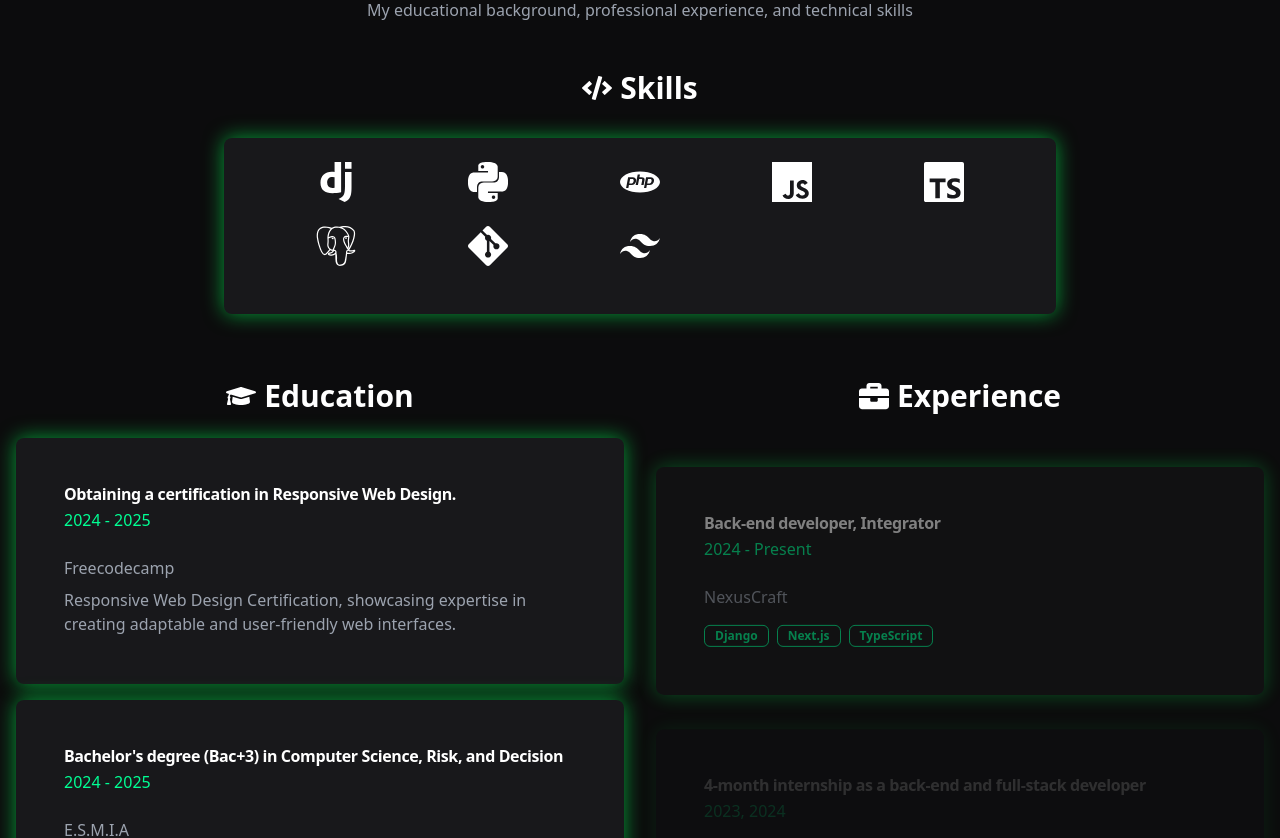
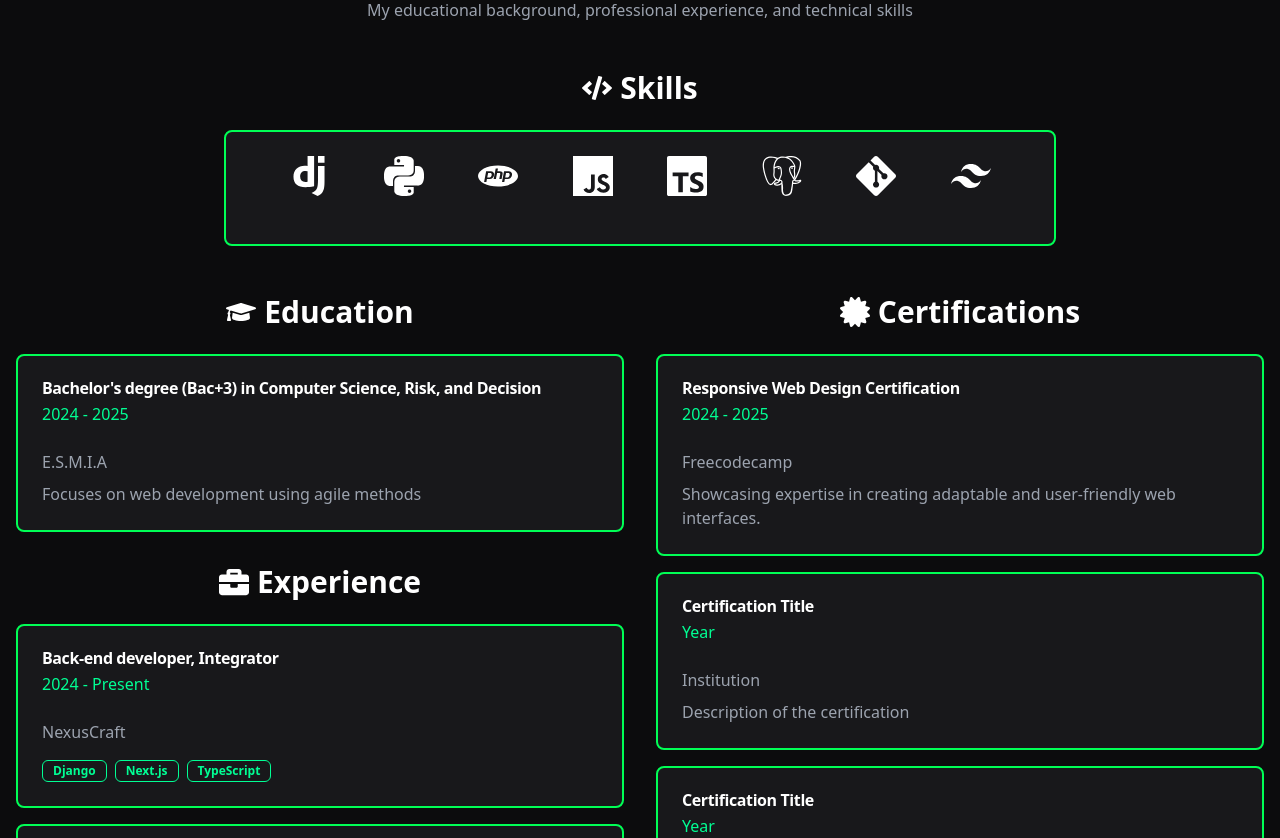
Before and after one commit to cherica01/Akelakelakee, a Next.js app: page / in a window 1280 px wide. Shown: the part 1440-2278 px from the top of the page. Built offline with nearby package versions, Linux system fonts and the light colour scheme.

Commit message:
maj kely

```diff
--- a/components/resume.tsx
+++ b/components/resume.tsx
@@ -1,9 +1,9 @@
-'use client';
+"use client"
 
-import { Badge } from "@/components/ui/badge";
-import { CardHeader, CardContent, CardTitle } from "@/components/ui/card";
-import { motion } from "framer-motion";
-import { FaGraduationCap, FaBriefcase, FaCode } from 'react-icons/fa';
+import { Badge } from "@/components/ui/badge"
+import { CardHeader, CardContent, CardTitle } from "@/components/ui/card"
+import { motion } from "framer-motion"
+import { FaGraduationCap, FaBriefcase, FaCode, FaCertificate } from "react-icons/fa"
 import {
   SiDjango,
   SiPython,
@@ -13,36 +13,58 @@
   SiPostgresql,
   SiGit,
   SiTailwindcss,
+} from "react-icons/si"
 
-} from 'react-icons/si';
 const cardVariants = {
-  hidden: { opacity: 0.1, y: 50 }, // Initial opacity at 0.1 to avoid flickering
+  hidden: { opacity: 0.1, y: 50 },
   visible: (i: number) => ({
     opacity: 1,
     y: 0,
     transition: {
-      delay: i * 0.4, // Delay each card by 0.4s for staggered animation
-      duration: 1,    // Longer duration for a smoother transition
-      ease: "easeOut", // Smooth easing for a natural animation
+      delay: i * 0.3,
+      duration: 0.8,
+      ease: "easeOut",
     },
   }),
-};
+}
 
 export function Resume() {
   const educationData = [
-    {
-      title: "Obtaining a certification in Responsive Web Design.",
-      date: "2024 - 2025",
-      content: "Responsive Web Design Certification, showcasing expertise in creating adaptable and user-friendly web interfaces.",
-      institution: "Freecodecamp",
-    },
     {
       title: "Bachelor's degree (Bac+3) in Computer Science, Risk, and Decision",
       date: "2024 - 2025",
       content: "Focuses on web development using agile methods",
       institution: "E.S.M.I.A",
     },
-  ];
+  ]
+
+  const certificationData = [
+    {
+      title: "Responsive Web Design Certification",
+      date: "2024 - 2025",
+      content: "Showcasing expertise in creating adaptable and user-friendly web interfaces.",
+      institution: "Freecodecamp",
+    },
+    // Space for 3 more certifications
+    {
+      title: "Certification Title",
+      date: "Year",
+      content: "Description of the certification",
+      institution: "Institution",
+    },
+    {
+      title: "Certification Title",
+      date: "Year",
+      content: "Description of the certification",
+      institution: "Institution",
+    },
+    {
+      title: "Certification Title",
+      date: "Year",
+      content: "Description of the certification",
+      institution: "Institution",
+    },
+  ]
 
   const experienceData = [
     {
@@ -57,9 +79,7 @@
       company: "M.E.N (Ministry of National Education)",
       skills: ["Php", "Mysql", "Cordova"],
     },
-  ];
-
-
+  ]
 
   const skillsData = [
     { icon: <SiDjango className="w-10 h-10" /> },
@@ -70,8 +90,7 @@
     { icon: <SiPostgresql className="w-10 h-10" /> },
     { icon: <SiGit className="w-10 h-10" /> },
     { icon: <SiTailwindcss className="w-10 h-10" /> },
-
-  ];
+  ]
 
   return (
     <section id="resume" className="py-20 bg-zinc-900/50">
@@ -91,14 +110,13 @@
 
         {/* Skills Section */}
         <motion.div
-          className="mb-12 lg:mb-16" // Espacement en bas pour les petits et grands écrans
+          className="mb-12"
           initial="hidden"
           whileInView="visible"
           viewport={{ margin: "-100px", once: false }}
         >
-          {/* Titre à l'extérieur de la carte */}
           <motion.div
-            className="text-center mb-4 lg:mb-8" // Espacement en bas pour le titre
+            className="text-center mb-6"
             initial={{ opacity: 0.1, y: -20 }}
             whileInView={{ opacity: 1, y: 0 }}
             viewport={{ margin: "-100px", once: false }}
@@ -109,15 +127,14 @@
             </h3>
           </motion.div>
 
-          {/* Carte des compétences */}
           <motion.div
-            custom={0} // Index pour l'animation
+            custom={0}
             variants={cardVariants}
-            className="bg-zinc-900 border-6 border-[#00FF55] hover:border-[#00FF33] transition-all duration-500 p-6 rounded-lg shadow-[0_0_20px_rgba(0,255,85,0.6)] mx-auto lg:w-2/3" // Centrage et largeur ajustée
+            className="bg-zinc-900 border-2 border-[#00FF55] transition-all duration-500 p-6 rounded-lg mx-auto lg:w-2/3"
             viewport={{ once: false }}
           >
             <CardContent>
-              <div className="grid grid-cols-3 md:grid-cols-5 gap-6"> {/* Grille pour les icônes */}
+              <div className="grid grid-cols-4 md:grid-cols-8 gap-6">
                 {skillsData.map((skill, index) => (
                   <div key={index} className="flex items-center justify-center">
                     {skill.icon}
@@ -128,15 +145,12 @@
           </motion.div>
         </motion.div>
 
-        {/* Education and Experience Sections */}
-        <motion.div
-          className="grid md:grid-cols-2 gap-8"
-          initial="hidden"
-          whileInView="visible"
-          viewport={{ margin: "-100px", once: false }}
-        >
+        {/* Main Content Grid */}
+        <div className="grid md:grid-cols-2 gap-8">
+          {/* Left Column */}
+          <div className="space-y-8">
             {/* Education Section */}
-          <div>
+            <motion.div initial="hidden" whileInView="visible" viewport={{ margin: "-100px", once: false }}>
               <h3 className="text-3xl font-bold text-white mb-6 text-center flex items-center justify-center">
                 <FaGraduationCap className="mr-2" /> Education
               </h3>
@@ -146,24 +160,24 @@
                     key={index}
                     custom={index}
                     variants={cardVariants}
-                  className="bg-zinc-900 border-6 border-[#00FF55] hover:border-[#00FF33] transition-all duration-500 p-6 rounded-lg shadow-[0_0_20px_rgba(0,255,85,0.6)]"
+                    className="bg-zinc-900 border-2 border-[#00FF55] transition-all duration-500 p-6 rounded-lg"
                     viewport={{ once: false }}
                   >
-                  <CardHeader>
+                    <CardHeader className="px-0 pt-0">
                       <CardTitle className="text-white">{edu.title}</CardTitle>
                       <p className="text-[#00FF94]">{edu.date}</p>
                     </CardHeader>
-                  <CardContent className="text-gray-400">
+                    <CardContent className="text-gray-400 px-0 pb-0">
                       <p>{edu.institution}</p>
                       <p className="mt-2">{edu.content}</p>
                     </CardContent>
                   </motion.div>
                 ))}
               </div>
-          </div>
+            </motion.div>
 
             {/* Experience Section */}
-          <div>
+            <motion.div initial="hidden" whileInView="visible" viewport={{ margin: "-100px", once: false }}>
               <h3 className="text-3xl font-bold text-white mb-6 text-center flex items-center justify-center">
                 <FaBriefcase className="mr-2" /> Experience
               </h3>
@@ -171,16 +185,16 @@
                 {experienceData.map((exp, index) => (
                   <motion.div
                     key={index}
-                  custom={index + educationData.length}
+                    custom={index}
                     variants={cardVariants}
-                  className="bg-zinc-900 border-6 border-[#00FF55] hover:border-[#00FF33] transition-all duration-500 p-6 rounded-lg shadow-[0_0_20px_rgba(0,255,85,0.6)]"
+                    className="bg-zinc-900 border-2 border-[#00FF55] transition-all duration-500 p-6 rounded-lg"
                     viewport={{ once: false }}
                   >
-                  <CardHeader>
+                    <CardHeader className="px-0 pt-0">
                       <CardTitle className="text-white">{exp.title}</CardTitle>
                       <p className="text-[#00FF94]">{exp.date}</p>
                     </CardHeader>
-                  <CardContent>
+                    <CardContent className="px-0 pb-0">
                       <p className="text-gray-400 mb-4">{exp.company}</p>
                       <div className="flex flex-wrap gap-2">
                         {exp.skills.map((skill, idx) => (
@@ -193,9 +207,37 @@
                   </motion.div>
                 ))}
               </div>
+            </motion.div>
+          </div>
+
+          {/* Right Column - Certifications */}
+          <motion.div initial="hidden" whileInView="visible" viewport={{ margin: "-100px", once: false }}>
+            <h3 className="text-3xl font-bold text-white mb-6 text-center flex items-center justify-center">
+              <FaCertificate className="mr-2" /> Certifications
+            </h3>
+            <div className="space-y-4">
+              {certificationData.map((cert, index) => (
+                <motion.div
+                  key={index}
+                  custom={index}
+                  variants={cardVariants}
+                  className="bg-zinc-900 border-2 border-[#00FF55] transition-all duration-500 p-6 rounded-lg"
+                  viewport={{ once: false }}
+                >
+                  <CardHeader className="px-0 pt-0">
+                    <CardTitle className="text-white">{cert.title}</CardTitle>
+                    <p className="text-[#00FF94]">{cert.date}</p>
+                  </CardHeader>
+                  <CardContent className="text-gray-400 px-0 pb-0">
+                    <p>{cert.institution}</p>
+                    <p className="mt-2">{cert.content}</p>
+                  </CardContent>
+                </motion.div>
+              ))}
             </div>
           </motion.div>
         </div>
+      </div>
     </section>
-  );
+  )
 }
```
Lines whose indentation alone changed are shown as unchanged.
